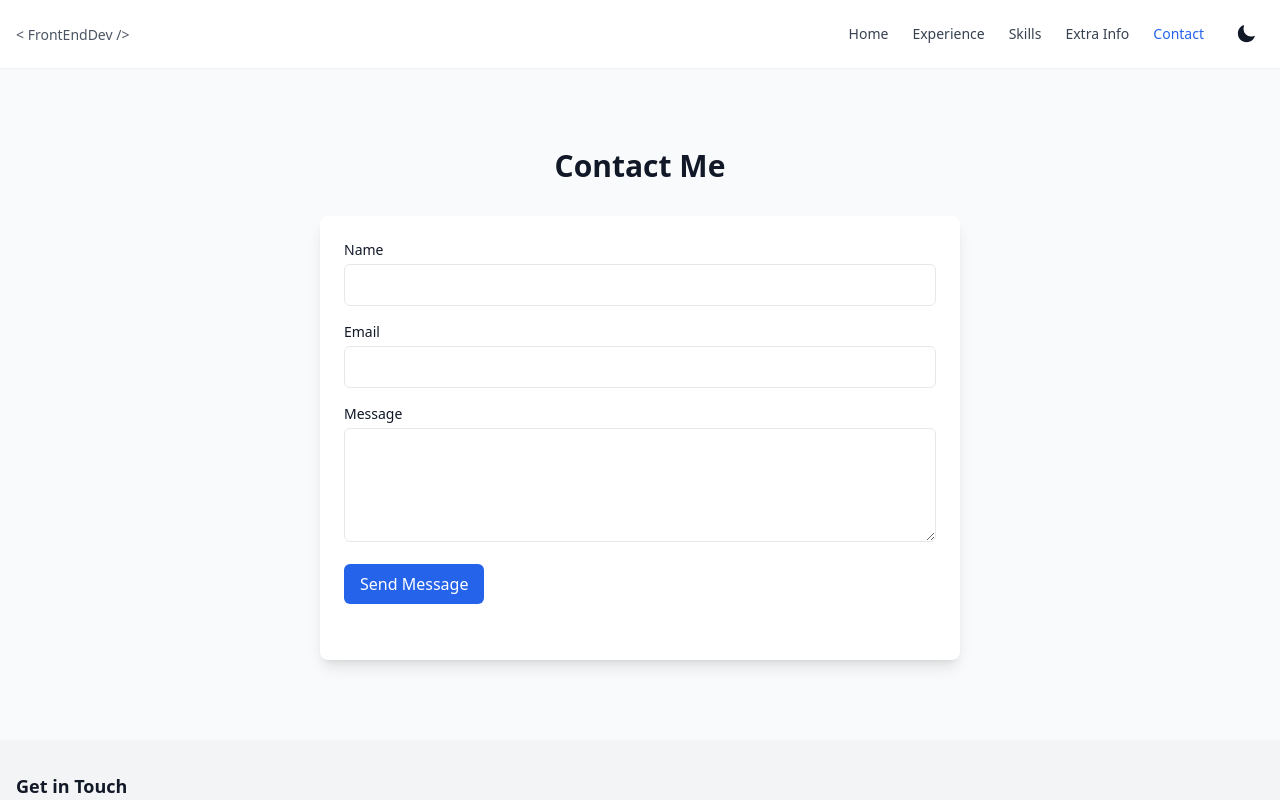
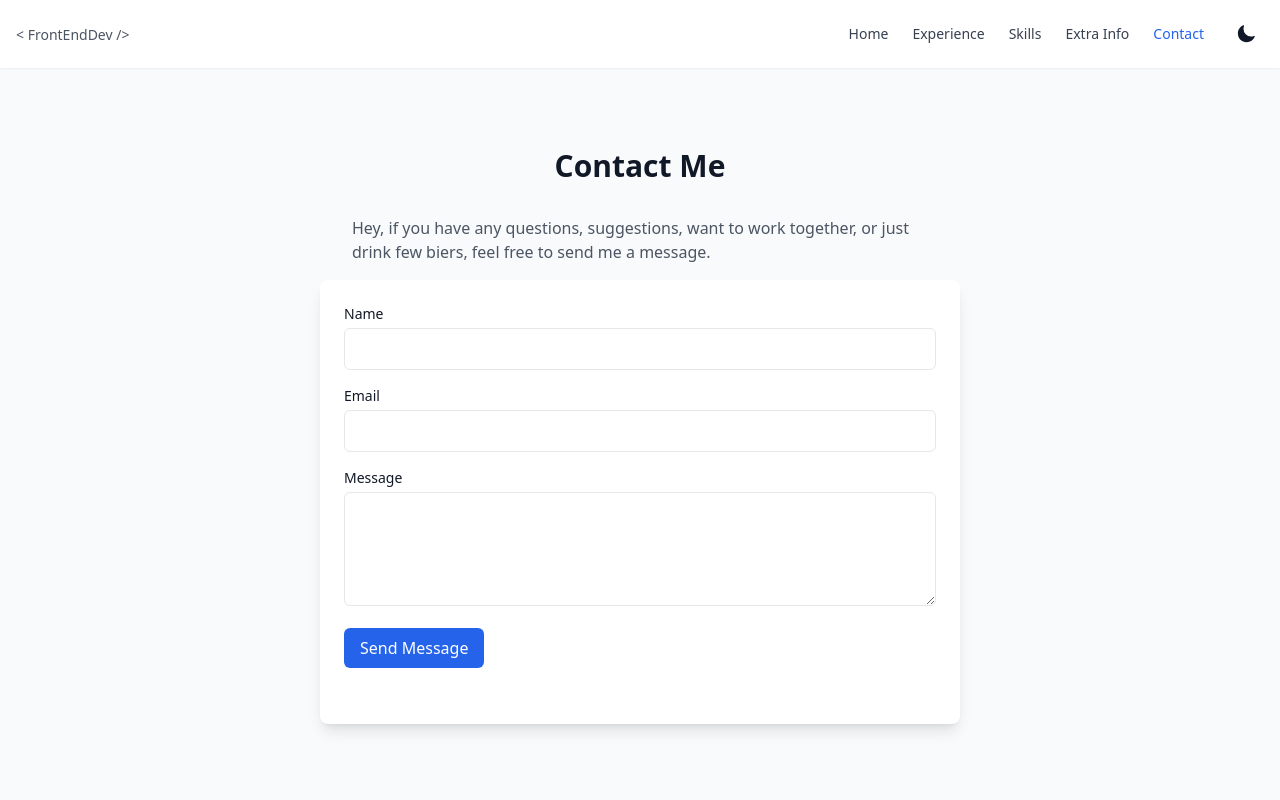
Before and after one commit to 7ergio/resume, a Nuxt app: page /contact in a window 1280 px wide. Shown: the top 800 px of the page. Built offline with nearby package versions, Linux system fonts and the light colour scheme.

Commit message:
small addition for the form

```diff
--- a/pages/contact.vue
+++ b/pages/contact.vue
@@ -1,7 +1,9 @@
 <template>
     <div class="max-w-2xl mx-auto py-12 px-4">
       <h1 class="text-3xl font-bold mb-8 text-center">Contact Me</h1>
-
+      <p class="max-w-xl text-gray-600 dark:text-gray-400 mb-4 mx-auto">
+        Hey, if you have any questions, suggestions, want to work together, or just drink few biers, feel free to send me a message.
+      </p>
       <div class="bg-white dark:bg-gray-800 rounded-lg shadow-lg p-6">
         <ContactForm class="mb-8" />
       </div>
```
Also changed, not shown: components/ContactForm.vue (+5 -5 lines).
